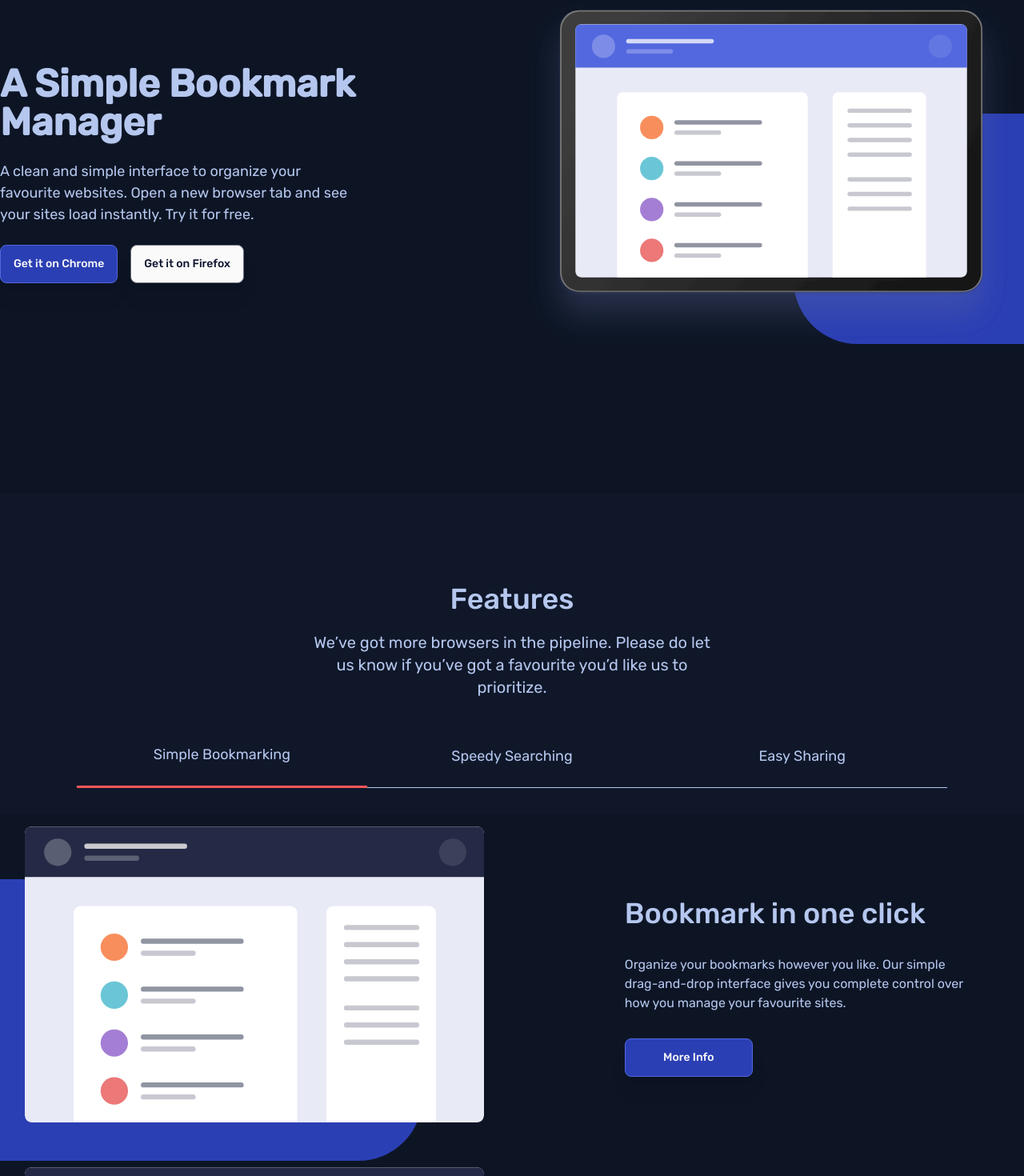
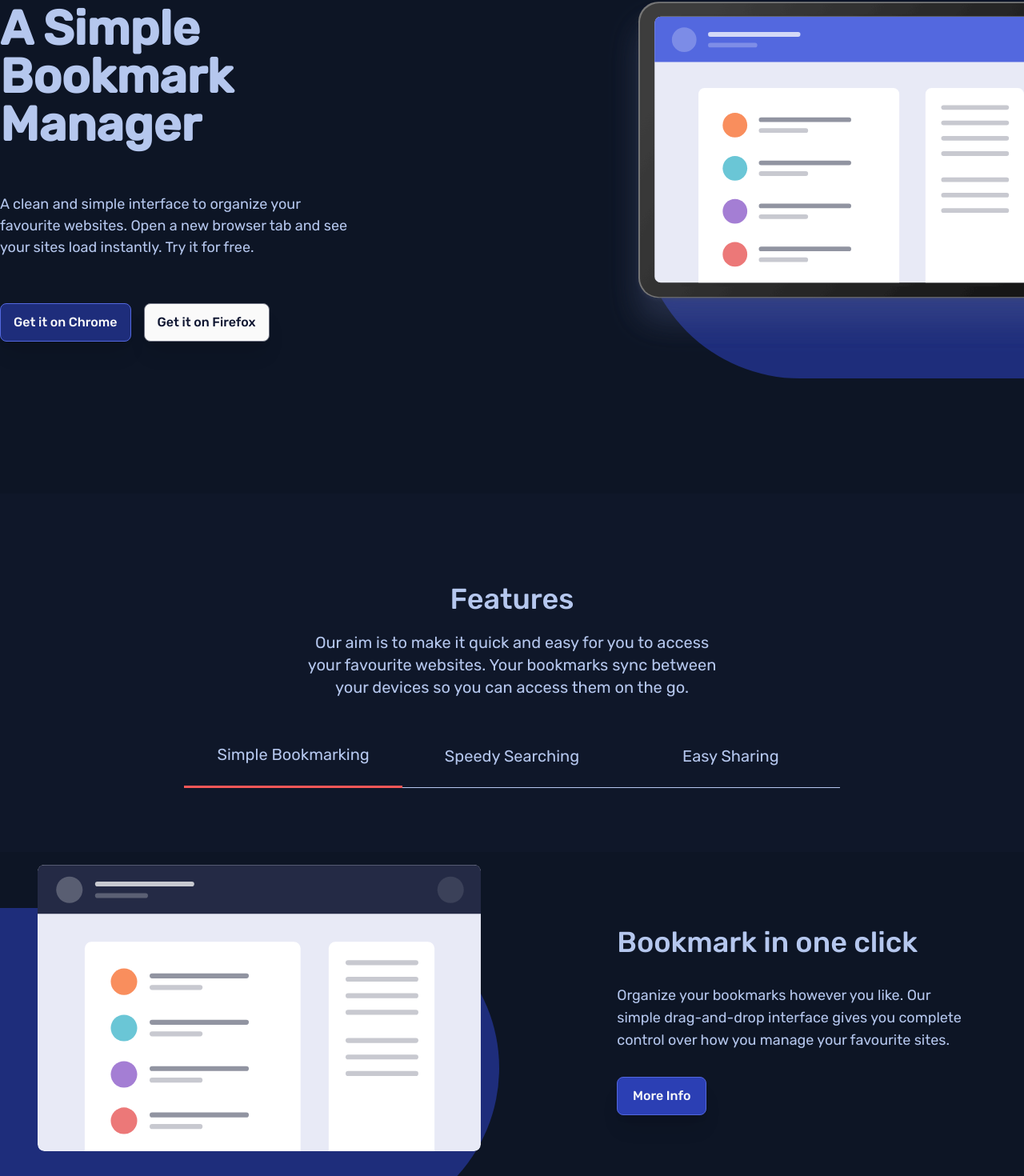
Before and after one commit to Marcosfitzsimons/bookmark-react-app, a React (Create React App) app: page / in a window 1280 px wide. Shown: the part 183-1653 px from the top of the page at 80% size. Built offline with nearby package versions, Linux system fonts and the light colour scheme.

Commit message:
add-design-mediaqueries

```diff
--- a/src/components/ButtonInfo.jsx
+++ b/src/components/ButtonInfo.jsx
@@ -2,7 +2,7 @@
 
 const ButtonInfo = () => {
   return (
-    <button className="btn btn-primary text-start normal-case text-bg-color bg-soft-blue font-medium shadow-xl lg:w-[10rem]">
+    <button className="btn btn-primary text-start lg:text-base normal-case text-bg-color bg-soft-blue font-medium shadow-xl lg:w-[7rem]">
       More Info
     </button>
   );
--- a/src/components/Contact.jsx
+++ b/src/components/Contact.jsx
@@ -15,7 +15,7 @@
             Stay up-to-date with what we're doing
           </h3>
         </div>
-        <div className="lg:flex-row lg:items-center gap-4 form-control w-[90%] mx-auto">
+        <div className="lg:flex-row lg:items-center gap-4 form-control w-[75%] mx-auto">
           <label className="label lg:hidden">
             <span className="label-text">Your Email</span>
           </label>
@@ -23,10 +23,10 @@
             <input
               type="text"
               placeholder="put your email here..."
-              className="input input-bordered bg-bg-color text-info-content placeholder:text-info-content"
+              className="input input-bordered bg-bg-color text-info-content placeholder:text-info-content lg:text-base"
             />
           </label>
-          <button className="mt-8 lg:w-auto lg:mt-0 btn btn-primary w-full text-start normal-case text-bg-color hover:text-soft-red bg-soft-red font-medium shadow-xl hover:bg-bg-color hover:border-2 border-soft-red hover:border-soft-red">
+          <button className="mt-8 lg:w-auto lg:mt-0 btn btn-primary w-full text-start normal-case text-bg-color hover:text-soft-red bg-soft-red font-medium shadow-xl hover:bg-bg-color hover:border-2 border-soft-red hover:border-soft-red xl:text-base">
             Contact Us
           </button>
         </div>
--- a/src/components/Extension.jsx
+++ b/src/components/Extension.jsx
@@ -10,9 +10,8 @@
     <section className="h-full w-full py-10 xl:py-20" name="download">
       <SectionIntro
         title="Download the extension"
-        text="Our aim is to make it quick and easy for you to access your favourite
-          websites. Your bookmarks sync between your devices so you can access
-          them on the go."
+        text="We’ve got more browsers in the pipeline. Please do let us know if you’ve
+        got a favourite you’d like us to prioritize."
       />
       <div className="grid place-items-center xl:grid-cols-3 lg:container lg:mx-auto lg:py-10">
         <ExtensionCard
--- a/src/components/Features.jsx
+++ b/src/components/Features.jsx
@@ -7,22 +7,29 @@
     <section className="h-full w-full py-10 xl:py-20" name="features">
       <SectionIntro
         title="Features"
-        text="We’ve got more browsers in the pipeline. Please do let us know if you’ve
-        got a favourite you’d like us to prioritize."
+        text="Our aim is to make it quick and easy for you to access your favourite
+        websites. Your bookmarks sync between your devices so you can access
+        them on the go."
       />
       <nav className="">
-        <ul className="flex flex-col items-center justify-center w-[85%] mx-auto my-8 xl:flex-row">
-          <li className="cursor-pointer border-b border-t w-full flex flex-col justify-center items-center pt-6 xl:border-t-0 xl:h-[5rem]">
-            <p className="text-base lg:text-lg pb-6">Simple Bookmarking</p>
-            <div className="w-[35%] h-1 bg-soft-red relative top-[1px] xl:w-full"></div>
+        <ul className="flex flex-col items-center justify-center w-[85%] mx-auto my-8 xl:flex-row max-w-[820px]">
+          <li className="cursor-pointer border-b border-t w-full flex flex-col justify-center items-center pt-6 xl:border-t-0 xl:h-[5rem] xl:mb-12">
+            <p className="text-base lg:text-lg xl:text-xl pb-6">
+              Simple Bookmarking
+            </p>
+            <div className="w-[35%] h-[4px] bg-soft-red relative top-[1px] xl:w-full"></div>
           </li>
-          <li className="cursor-pointer border-b w-full flex flex-col justify-center items-center pt-6 xl:h-[5rem]">
-            <p className=" text-base lg:text-lg pb-6">Speedy Searching</p>
-            <div className="w-[35%] h-1 bg-soft-red relative top-[1px] xl:w-full hidden"></div>
+          <li className="cursor-pointer border-b w-full flex flex-col justify-center items-center pt-6 xl:h-[5rem] xl:mb-12">
+            <p className=" text-base lg:text-lg xl:text-xl pb-6">
+              Speedy Searching
+            </p>
+            <div className="w-[35%] h-[4px] bg-soft-red relative top-[1px] xl:w-full hidden"></div>
           </li>
-          <li className="cursor-pointer border-b w-full flex flex-col justify-center items-center pt-6 xl:h-[5rem]">
-            <p className=" text-base lg:text-lg pb-6">Easy Sharing</p>
-            <div className="w-[35%] h-1 bg-soft-red relative top-[1px] xl:w-full hidden"></div>
+          <li className="cursor-pointer border-b w-full flex flex-col justify-center items-center pt-6 xl:h-[5rem] xl:mb-12">
+            <p className=" text-base lg:text-lg xl:text-xl pb-6">
+              Easy Sharing
+            </p>
+            <div className="w-[35%] h-[4px] bg-soft-red relative top-[1px] xl:w-full hidden"></div>
           </li>
         </ul>
       </nav>
--- a/src/components/FeaturesIllustration.jsx
+++ b/src/components/FeaturesIllustration.jsx
@@ -5,21 +5,24 @@
 const FeaturesIllustration = ({ title, text }) => {
   return (
     <div className="hero bg-base-200">
-      <div className="hero-content flex-col sm:flex-row lg:container pb-10 lg:m-auto xl:gap-10">
+      <div className="hero-content flex-col sm:flex-row lg:container pb-10 lg:m-auto">
         <div className="relative lg:w-[50%]">
           <div className="lg:w-full lg:flex lg:justify-center lg:items-center">
             <img
               src={Feature1Img}
-              className="w-[24rem] rounded-lg lg:w-[35rem] xl:w-[95%]"
+              className="w-[24rem] rounded-lg lg:w-[35rem] xl:w-[90%]"
+              alt="feature illustration"
             />
-            <div className="absolute h-[12rem] w-[30rem] lg:h-[22rem] xl:w-[52rem] lg:left-[-20rem] bg-soft-blue left-[-13rem] bottom-[-2rem] lg:bottom-[-3rem] rounded-t-[5rem] rounded-b-[5rem] -z-10"></div>
+            <div className="absolute h-[12rem] w-[38rem] lg:h-[25rem] lg:w-[68rem] lg:left-[-30rem] bg-soft-blue/60 left-[-13rem] bottom-[-2rem] lg:bottom-[-6rem] rounded-t-[15rem] rounded-b-[15rem] -z-10"></div>
           </div>
         </div>
 
         <div className="lg:w-[50%] lg:flex lg:justify-end lg:items-center py-10">
           <div className="text-center lg:text-start lg:w-[80%] lg:flex lg:flex-col lg:items-start lg:gap-5">
             <h2 className="text-2xl font-medium mt-8 lg:text-4xl">{title}</h2>
-            <p className="py-3 w-[90%] m-auto lg:m-0 text-base">{text}</p>
+            <p className="py-3 w-[90%] m-auto lg:m-0 text-base lg:text-lg">
+              {text}
+            </p>
             <ButtonInfo />
           </div>
         </div>
--- a/src/components/Footer.jsx
+++ b/src/components/Footer.jsx
@@ -23,7 +23,7 @@
                   smooth={true}
                   offset={-70}
                   duration={500}
-                  className="text-info uppercase font-medium tracking-widest hover:bg-transparent focus:bg-transparent hover:text-soft-red"
+                  className="text-info uppercase font-base tracking-widest hover:bg-transparent focus:bg-transparent hover:text-soft-red"
                 >
                   Features
                 </Link>
@@ -34,7 +34,7 @@
                   smooth={true}
                   offset={-70}
                   duration={500}
-                  className="text-info uppercase font-medium tracking-widest hover:bg-transparent focus:bg-transparent hover:text-soft-red"
+                  className="text-info uppercase font-base tracking-widest hover:bg-transparent focus:bg-transparent hover:text-soft-red"
                 >
                   Download
                 </Link>
@@ -45,7 +45,7 @@
                   smooth={true}
                   offset={400}
                   duration={500}
-                  className="text-info uppercase font-medium tracking-widest hover:bg-transparent focus:bg-transparent hover:text-soft-red"
+                  className="text-info uppercase font-base tracking-widest hover:bg-transparent focus:bg-transparent hover:text-soft-red"
                 >
                   Contact
                 </Link>
--- a/src/components/Hero.jsx
+++ b/src/components/Hero.jsx
@@ -11,26 +11,26 @@
             <div className="hero-img-container lg:w-full lg:flex lg:justify-center lg:items-center">
               <img
                 src={HeroImg}
-                className="w-[24rem] rounded-lg lg:w-[35rem] xl:w-[95%]"
+                className="w-[24rem] rounded-lg lg:w-[35rem] xl:w-[100%] xl:relative xl:left-[7rem]"
                 alt="screen"
               />
-              <div className="bg-hero absolute h-[12rem] w-[30rem] lg:h-[18rem] lg:w-[38rem] lg:right-[-20rem] bg-soft-blue right-[-13rem] bottom-0 rounded-t-[5rem] rounded-b-[5rem] -z-10"></div>
+              <div className="xl:w-[60rem] xl:right-[-30rem] xl:h-[25rem] bg-hero absolute h-[12rem] w-[30rem] lg:h-[18rem] lg:w-[38rem] lg:right-[-20rem] bg-soft-blue/60 right-[-13rem] bottom-0 xl:bottom-[-2rem] rounded-t-[15rem] rounded-b-[15rem] -z-10"></div>
             </div>
           </div>
           <div className="sm:order-1 lg:w-[50%] text-center lg:text-start">
-            <h1 className="text-3xl lg:text-5xl font-bold">
+            <h1 className="text-3xl lg:text-6xl font-bold w-[85%]">
               A Simple Bookmark Manager
             </h1>
-            <p className="py-6 max-w-md m-auto lg:m-0 w-[90%]">
+            <p className="py-14 max-w-md m-auto lg:m-0 w-[90%] xl:w-full lg:text-xlxl:text-base">
               A clean and simple interface to organize your favourite websites.
               Open a new browser tab and see your sites load instantly. Try it
               for free.
             </p>
             <div className="flex justify-center lg:justify-start gap-4">
-              <button className="btn btn-primary text-start normal-case text-bg-color bg-soft-blue font-medium shadow-xl hover:bg-transparent hover:border-2 hover:text-soft-blue">
+              <button className="xl:text-base  btn btn-primary text-start normal-case text-bg-color bg-soft-blue/60 font-medium shadow-xl hover:bg-transparent hover:border-2 hover:text-soft-blue">
                 Get it on Chrome
               </button>
-              <button className="btn btn-active bg-bg-color hover:bg-soft-blue/5 normal-case font-medium shadow-xl hover:text-bg-color hover:border-2 hover:border-info ">
+              <button className="xl:text-base  btn btn-active bg-bg-color hover:bg-soft-blue/5 normal-case font-medium shadow-xl hover:text-bg-color hover:border-2 hover:border-info ">
                 Get it on Firefox
               </button>
             </div>
--- a/src/components/NavBar.jsx
+++ b/src/components/NavBar.jsx
@@ -25,7 +25,7 @@
         </div>
 
         <div className="">
-          <nav className="navbar-center hidden md:flex xl:pr-20">
+          <nav className="navbar-center hidden md:flex">
             <ul className="menu menu-horizontal p-0">
               <li className="text-sm">
                 <Link
--- a/src/components/ScrollUpBtn.jsx
+++ b/src/components/ScrollUpBtn.jsx
@@ -13,7 +13,7 @@
 
   const scrollUp = () => {
     window.scrollTo({
-      top: 150,
+      top: 0,
       behavior: "smooth",
     });
   };
@@ -23,7 +23,7 @@
       {backToTopBtn && (
         <div className="hover:bg-transparent hover:border-2 transition-colors hover:border-soft-red cursor-pointer fixed right-10 bottom-10 w-[2.5rem] h-[2.5rem] lg:w-[3rem] lg:h-[3rem] bg-soft-blue flex justify-center items-center rounded-md z-10 md:right-[5rem]">
           <RiArrowDropUpLine
-            className="text-4xl text-info-200 hover:text-soft-red lg:text-6xl"
+            className="text-4xl text-info-200 hover:text-soft-red `lg:text-6xl"
             onClick={scrollUp}
           />
         </div>
```
